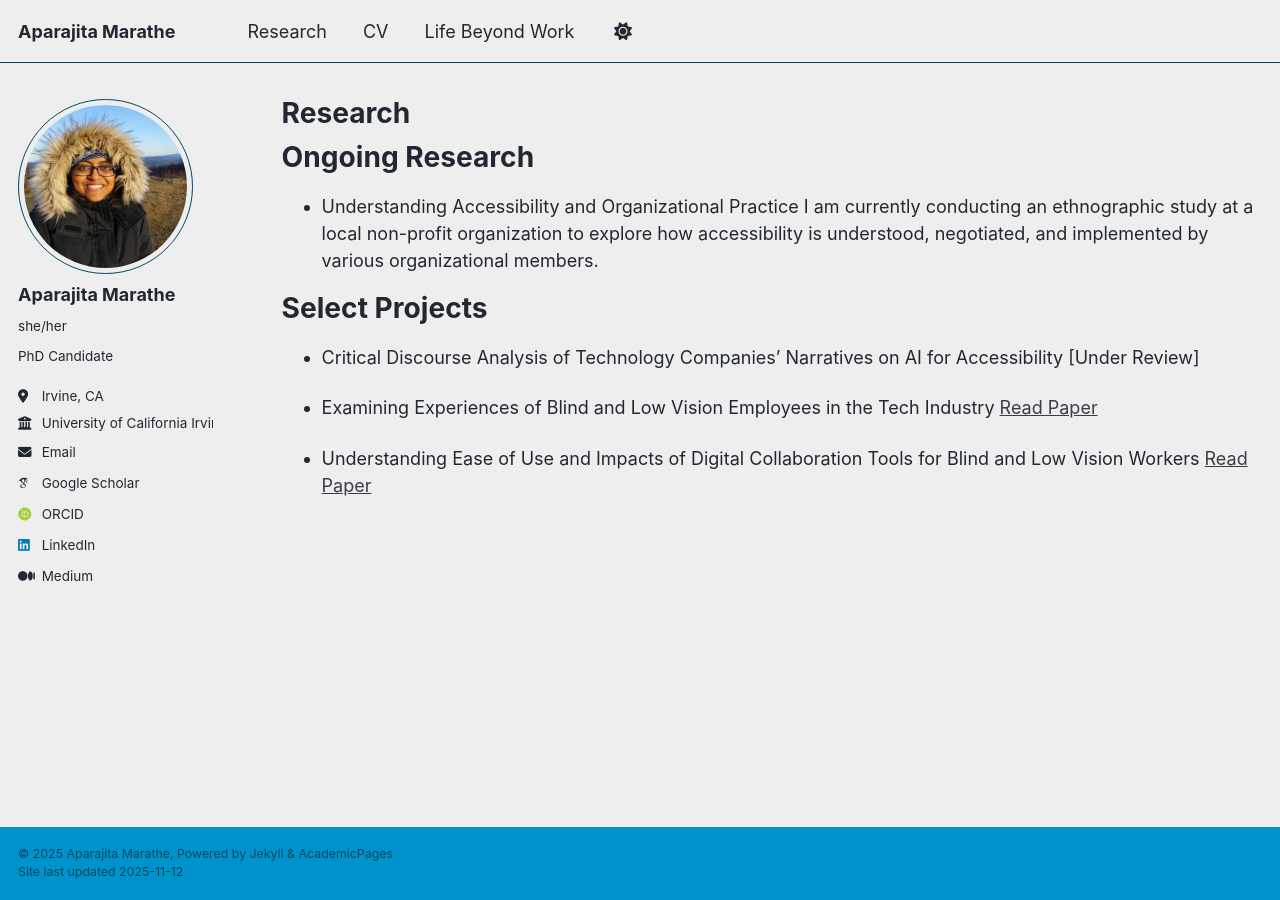
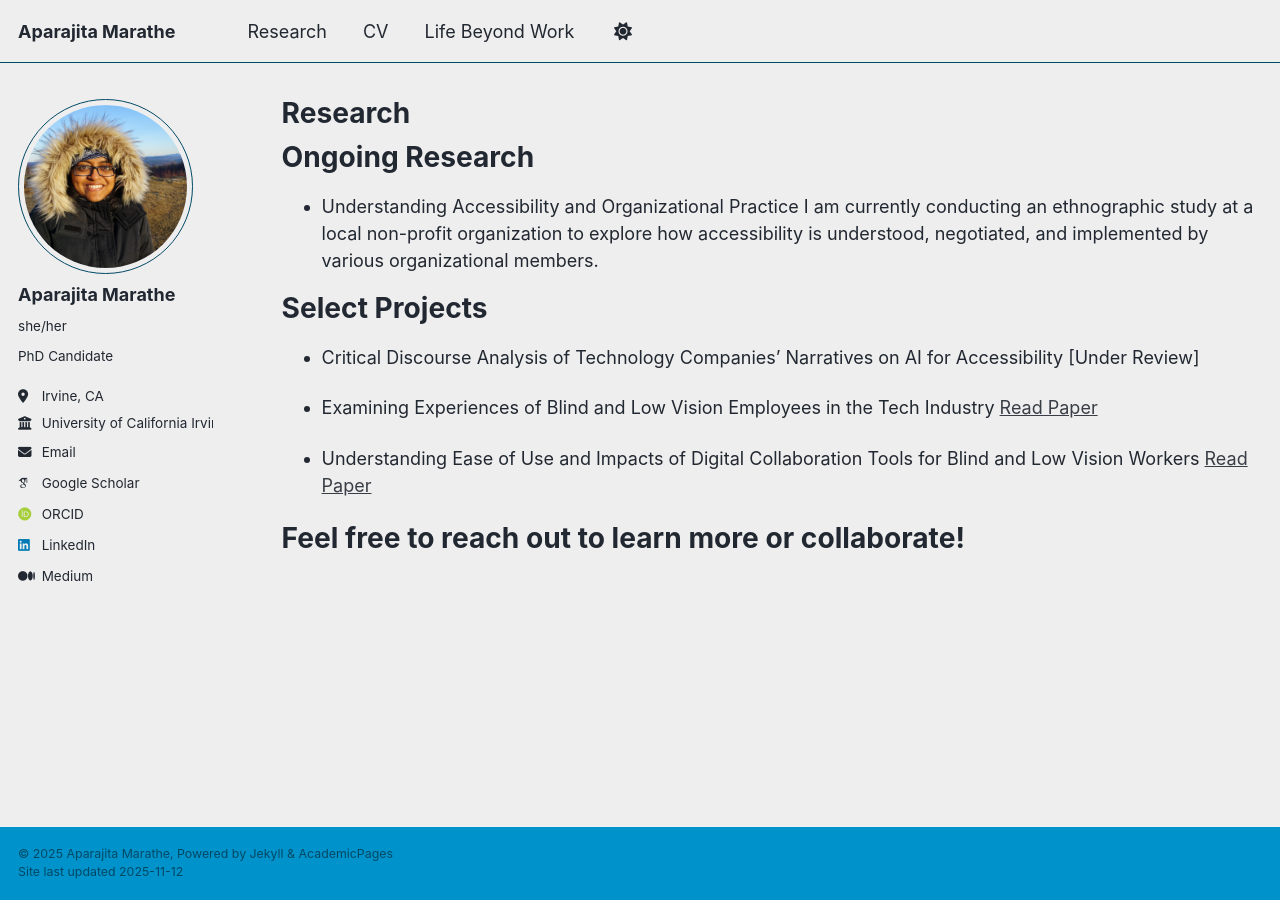
Before and after one commit to aparajitamarathe/aparajitamarathe.github.io, a Jekyll site: the page built from _pages/research.md, in a window 1280 px wide. Built offline with Jekyll 4.4.1, drawn with Linux system fonts in a browser that asks for light colours; some web fonts are replaced.

Commit message:
Add collaboration invitation to research page
Added a call to action for collaboration.

```diff
--- a/_pages/research.md
+++ b/_pages/research.md
@@ -19,3 +19,6 @@ Select Projects
 * Examining Experiences of Blind and Low Vision Employees in the Tech Industry [Read Paper](https://dl.acm.org/doi/pdf/10.1145/3757666)
 
 * Understanding Ease of Use and Impacts of Digital Collaboration Tools for Blind and Low Vision Workers [Read Paper](https://dl.acm.org/doi/pdf/10.1145/3663547.3746332)
+
+Feel free to reach out to learn more or collaborate!
+======
```
